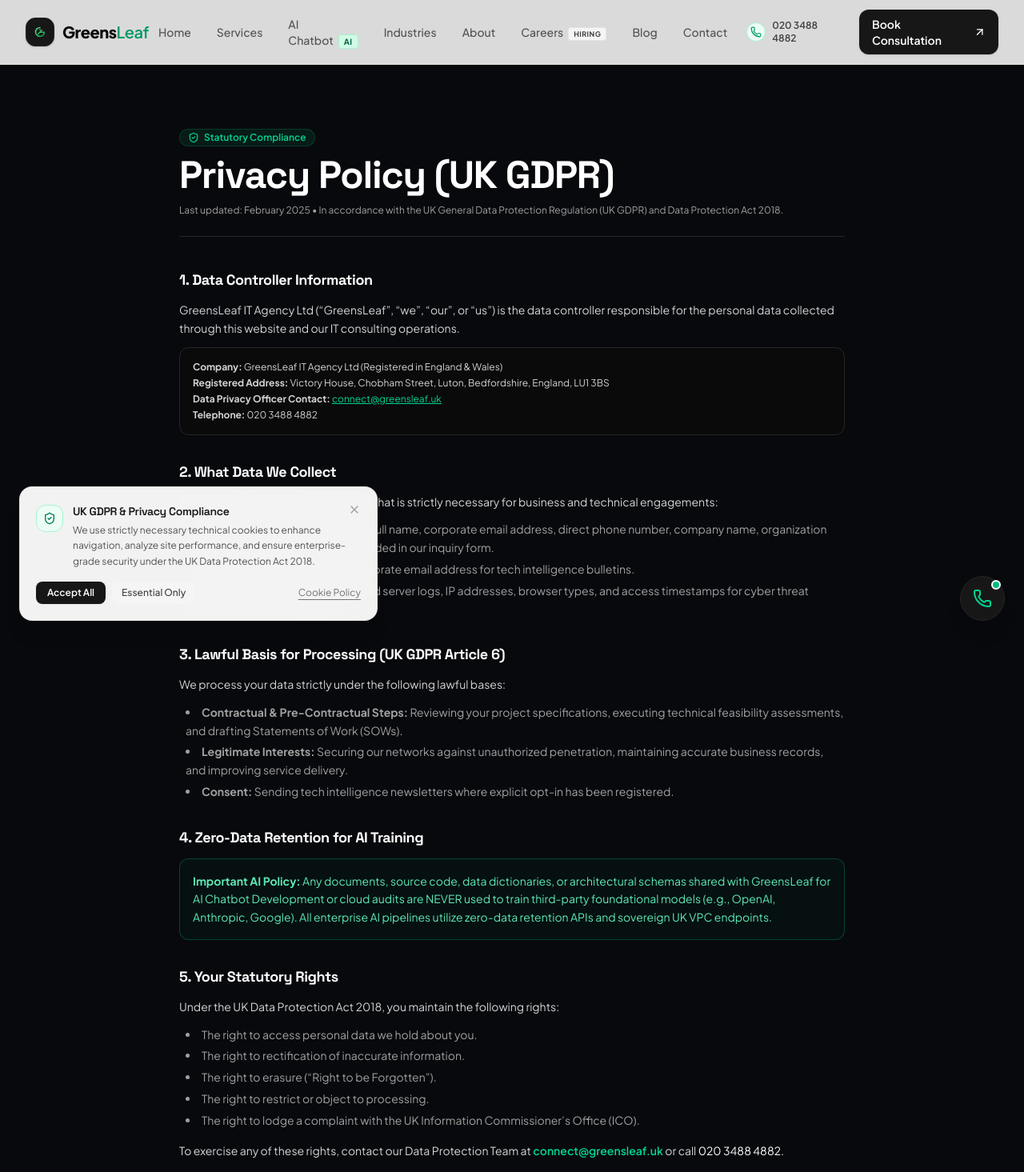
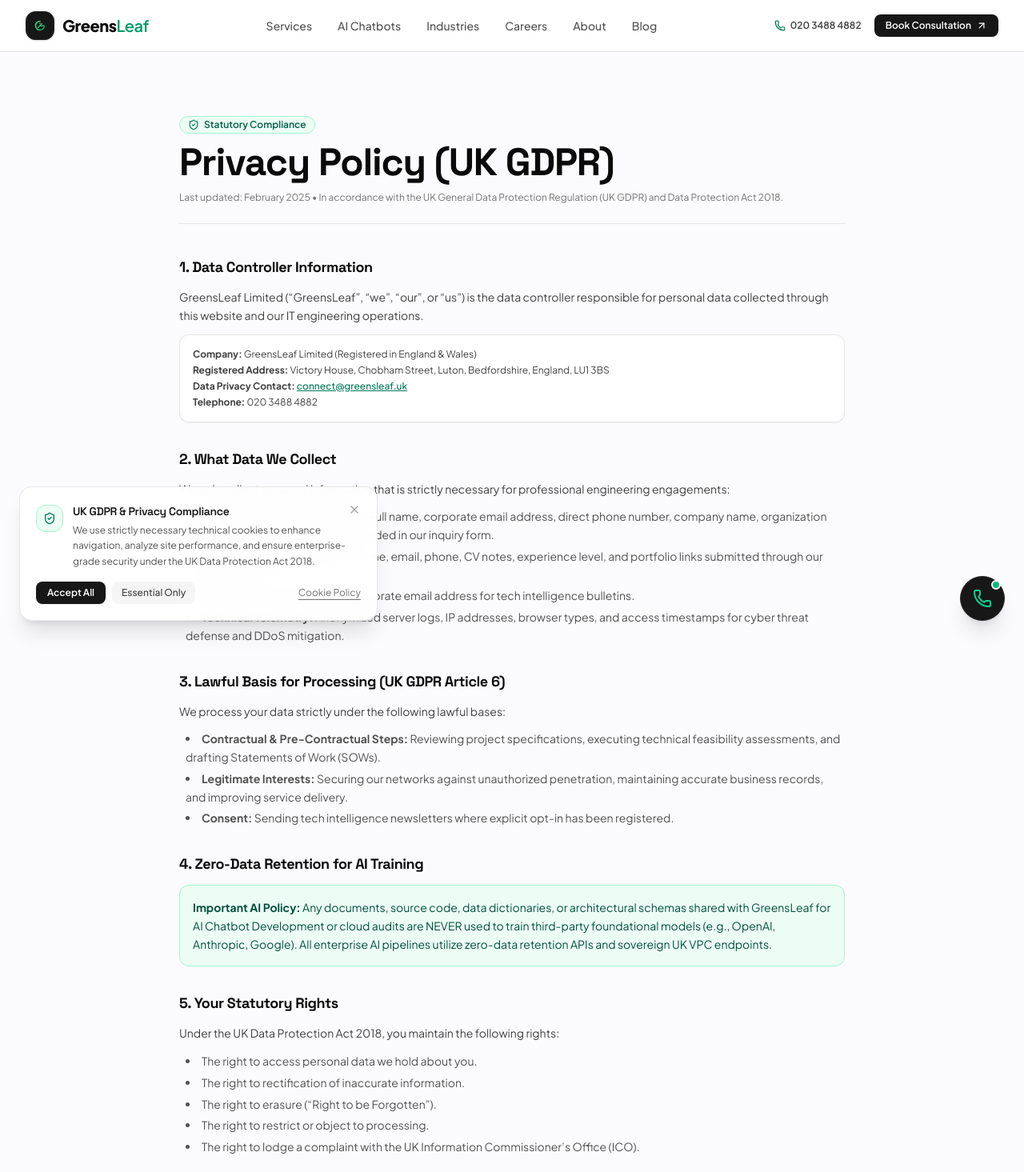
Before and after one commit to Cgn26/offshore, a React (Vite) app: page /privacy in a window 1280 px wide. Shown: the top 1465 px of the page at 80% size. Built offline with nearby package versions, Linux system fonts and the light colour scheme; the HTML template or start-up script is replaced by a standard one.

Commit message:
Fix contrast & light background globally, remove banner pill & logo download, update company name to GreensLeaf Limited, compact navbar

```diff
--- a/src/App.jsx
+++ b/src/App.jsx
@@ -13,6 +13,7 @@ import Services from './pages/Services';
 import AIChatbotService from './pages/AIChatbotService';
 import Industries from './pages/Industries';
 import About from './pages/About';
+import Careers from './pages/Careers';
 import Blog from './pages/Blog';
 import BlogPost from './pages/BlogPost';
 import Contact from './pages/Contact';
@@ -29,7 +30,7 @@ export default function App() {
       {/* Fix for Issue 4: Global Scroll Restoration on Route Change */}
       <ScrollToTop />
 
-      <div className="min-h-screen flex flex-col bg-[#08090d] text-neutral-100 selection:bg-emerald-500/30 selection:text-emerald-200">
+      <div className="min-h-screen flex flex-col bg-[#fbfbfd] text-neutral-900 selection:bg-emerald-100 selection:text-emerald-900">
         {/* Navigation */}
         <Navbar onOpenLogoModal={() => setLogoModalOpen(true)} />
 
@@ -41,6 +42,7 @@ export default function App() {
             <Route path="/services/ai-chatbot" element={<AIChatbotService />} />
             <Route path="/industries" element={<Industries />} />
             <Route path="/about" element={<About onOpenLogoModal={() => setLogoModalOpen(true)} />} />
+            <Route path="/careers" element={<Careers />} />
             <Route path="/blog" element={<Blog />} />
             <Route path="/blog/:id" element={<BlogPost />} />
             <Route path="/contact" element={<Contact />} />
--- a/src/components/Navbar.jsx
+++ b/src/components/Navbar.jsx
@@ -1,96 +1,93 @@
 import React, { useState } from 'react';
 import { NavLink, Link } from 'react-router-dom';
-import { Phone, Menu, X, ArrowUpRight, Sparkles } from 'lucide-react';
+import { Phone, Menu, X, ArrowUpRight } from 'lucide-react';
 import Logo from './Logo';
 import { COMPANY_INFO } from '../mockData';
 
-export default function Navbar({ onOpenLogoModal }) {
+export default function Navbar() {
   const [mobileMenuOpen, setMobileMenuOpen] = useState(false);
 
-  const navLinks = [
+  // Desktop streamlined links (Home is accessible via Logo)
+  const desktopNavLinks = [
+    { name: 'Services', path: '/services' },
+    { name: 'AI Chatbots', path: '/services/ai-chatbot' },
+    { name: 'Industries', path: '/industries' },
+    { name: 'Careers', path: '/careers' },
+    { name: 'About', path: '/about' },
+    { name: 'Blog', path: '/blog' },
+  ];
+
+  // Complete mobile navigation list
+  const mobileNavLinks = [
     { name: 'Home', path: '/' },
     { name: 'Services', path: '/services' },
-    { name: 'AI Chatbot', path: '/services/ai-chatbot', isBadge: true },
-    { name: 'Industries', path: '/industries' },
-    { name: 'About', path: '/about' },
-    { name: 'Careers', path: '/careers', isNew: true },
-    { name: 'Blog', path: '/blog' },
-    { name: 'Contact', path: '/contact' },
+    { name: 'AI Chatbots & RAG', path: '/services/ai-chatbot' },
+    { name: 'Industries & Case Studies', path: '/industries' },
+    { name: 'Careers', path: '/careers' },
+    { name: 'About GreensLeaf', path: '/about' },
+    { name: 'Engineering Blog', path: '/blog' },
+    { name: 'Contact & Scoping', path: '/contact' },
   ];
 
   return (
-    <header className="sticky top-0 z-40 w-full border-b border-neutral-200/80 bg-white/85 backdrop-blur-xl transition-colors">
+    <header className="sticky top-0 z-40 w-full border-b border-neutral-200/90 bg-white/95 backdrop-blur-md transition-colors">
       <div className="max-w-7xl mx-auto px-4 sm:px-6 lg:px-8">
-        <div className="flex items-center justify-between h-20">
-          {/* Brand Logo (No tagline as requested) */}
+        <div className="flex items-center justify-between h-16">
+          {/* Brand Logo */}
           <Logo />
 
-          {/* Desktop Navigation Links */}
+          {/* Compact Desktop Navigation */}
           <nav className="hidden lg:flex items-center gap-1 xl:gap-2">
-            {navLinks.map((link) => (
+            {desktopNavLinks.map((link) => (
               <NavLink
                 key={link.path}
                 to={link.path}
                 className={({ isActive }) =>
-                  `px-3 py-2 rounded-lg text-sm font-medium transition-all duration-200 relative ${
+                  `px-3 py-1.5 rounded-lg text-sm font-medium transition-colors ${
                     isActive
-                      ? 'text-neutral-950 bg-neutral-100 font-semibold shadow-xs'
-                      : 'text-neutral-600 hover:text-neutral-950 hover:bg-neutral-100/70'
+                      ? 'text-neutral-950 bg-neutral-100 font-semibold'
+                      : 'text-neutral-600 hover:text-neutral-950 hover:bg-neutral-50'
                   }`
                 }
               >
                 {link.name}
-                {link.isBadge && (
-                  <span className="ml-1.5 px-1.5 py-0.5 text-[10px] font-bold uppercase tracking-wider rounded bg-emerald-100 text-emerald-800 border border-emerald-200">
-                    AI
-                  </span>
-                )}
-                {link.isNew && (
-                  <span className="ml-1.5 px-1.5 py-0.5 text-[9px] font-bold uppercase tracking-wider rounded bg-neutral-100 text-neutral-700 border border-neutral-200">
-                    Hiring
-                  </span>
-                )}
               </NavLink>
             ))}
           </nav>
 
-          {/* Actions: Direct UK Phone & Book CTA */}
-          <div className="hidden lg:flex items-center gap-3">
-            {/* Direct Phone Dial */}
+          {/* Actions: Direct UK Phone & Compact CTA */}
+          <div className="hidden lg:flex items-center gap-4">
             <a
               href={`tel:${COMPANY_INFO.phone}`}
-              className="flex items-center gap-2 text-xs font-semibold text-neutral-700 hover:text-emerald-700 transition-colors px-3 py-2 rounded-lg hover:bg-neutral-100"
-              title={`Direct Telephone: ${COMPANY_INFO.phoneDisplay}`}
+              className="flex items-center gap-1.5 text-xs font-semibold text-neutral-700 hover:text-emerald-700 transition-colors"
+              title={`Direct Line: ${COMPANY_INFO.phoneDisplay}`}
             >
-              <span className="p-1 rounded-full bg-emerald-50 text-emerald-600 border border-emerald-200">
-                <Phone className="w-3.5 h-3.5" />
-              </span>
+              <Phone className="w-3.5 h-3.5 text-emerald-700" />
               <span>{COMPANY_INFO.phoneDisplay}</span>
             </a>
 
-            {/* Primary Action Button */}
             <Link
               to="/contact"
-              className="inline-flex items-center gap-1.5 px-4 py-2 rounded-xl bg-neutral-900 text-white text-sm font-semibold hover:bg-neutral-800 transition-all duration-200 shadow-sm active:scale-95"
+              className="inline-flex items-center gap-1.5 px-3.5 py-1.5 rounded-lg bg-neutral-900 text-white text-xs font-semibold hover:bg-neutral-800 transition-colors shadow-2xs active:scale-95"
             >
               <span>Book Consultation</span>
-              <ArrowUpRight className="w-4 h-4" />
+              <ArrowUpRight className="w-3.5 h-3.5" />
             </Link>
           </div>
 
-          {/* Tablet & Mobile Hamburger and Quick Phone */}
+          {/* Tablet & Mobile Controls */}
           <div className="flex lg:hidden items-center gap-2">
             <a
               href={`tel:${COMPANY_INFO.phone}`}
-              className="p-2.5 rounded-xl text-emerald-700 bg-emerald-50 border border-emerald-200 hover:bg-emerald-100 transition-colors flex items-center justify-center"
+              className="p-2 rounded-lg text-emerald-700 bg-emerald-50 border border-emerald-200 hover:bg-emerald-100 transition-colors"
               aria-label="Call GreensLeaf"
-              title="Call GreensLeaf Direct"
+              title="Call GreensLeaf"
             >
               <Phone className="w-4 h-4" />
             </a>
             <button
               onClick={() => setMobileMenuOpen(!mobileMenuOpen)}
-              className="p-2.5 rounded-xl text-neutral-700 hover:text-neutral-950 hover:bg-neutral-100 transition-colors flex items-center justify-center border border-neutral-200/80"
+              className="p-2 rounded-lg text-neutral-700 hover:text-neutral-950 hover:bg-neutral-100 transition-colors border border-neutral-200"
               aria-label="Toggle navigation menu"
               aria-expanded={mobileMenuOpen}
             >
@@ -100,17 +97,17 @@ export default function Navbar({ onOpenLogoModal }) {
         </div>
       </div>
 
-      {/* Mobile & Tablet Drawer Menu */}
+      {/* Mobile Drawer */}
       {mobileMenuOpen && (
-        <div className="lg:hidden border-b border-neutral-200 bg-white px-4 pt-2 pb-6 space-y-2 animate-in slide-in-from-top-3 duration-200 shadow-xl max-h-[calc(100vh-5rem)] overflow-y-auto">
+        <div className="lg:hidden border-b border-neutral-200 bg-white px-4 pt-2 pb-6 space-y-2 animate-in slide-in-from-top-3 duration-200 shadow-xl max-h-[calc(100vh-4.5rem)] overflow-y-auto">
           <div className="space-y-1">
-            {navLinks.map((link) => (
+            {mobileNavLinks.map((link) => (
               <NavLink
                 key={link.path}
                 to={link.path}
                 onClick={() => setMobileMenuOpen(false)}
                 className={({ isActive }) =>
-                  `flex items-center justify-between px-3.5 py-2.5 rounded-xl text-base font-medium transition-colors ${
+                  `flex items-center justify-between px-3.5 py-2.5 rounded-xl text-sm font-medium transition-colors ${
                     isActive
                       ? 'text-neutral-950 bg-neutral-100 font-semibold'
                       : 'text-neutral-700 hover:text-neutral-950 hover:bg-neutral-50'
@@ -118,35 +115,25 @@ export default function Navbar({ onOpenLogoModal }) {
                 }
               >
                 <span>{link.name}</span>
-                {link.isBadge && (
-                  <span className="px-1.5 py-0.5 text-[10px] font-bold uppercase rounded bg-emerald-100 text-emerald-800 border border-emerald-200">
-                    Flagship AI
-                  </span>
-                )}
-                {link.isNew && (
-                  <span className="px-1.5 py-0.5 text-[10px] font-bold uppercase rounded bg-neutral-100 text-neutral-700 border border-neutral-200">
-                    Hiring
-                  </span>
-                )}
               </NavLink>
             ))}
           </div>
 
-          <div className="pt-4 border-t border-neutral-200 space-y-3">
+          <div className="pt-3 border-t border-neutral-200 space-y-2">
             <a
               href={`tel:${COMPANY_INFO.phone}`}
-              className="flex items-center justify-center gap-2 w-full py-3 rounded-xl bg-neutral-100 border border-neutral-200 text-neutral-800 font-medium text-sm"
+              className="flex items-center justify-center gap-2 w-full py-2.5 rounded-xl bg-neutral-100 border border-neutral-200 text-neutral-800 font-medium text-xs"
             >
-              <Phone className="w-4 h-4 text-emerald-600" />
+              <Phone className="w-3.5 h-3.5 text-emerald-700" />
               <span>Call {COMPANY_INFO.phoneDisplay}</span>
             </a>
             <Link
               to="/contact"
               onClick={() => setMobileMenuOpen(false)}
-              className="flex items-center justify-center gap-2 w-full py-3 rounded-xl bg-neutral-900 text-white font-semibold text-sm"
+              className="flex items-center justify-center gap-2 w-full py-2.5 rounded-xl bg-neutral-900 text-white font-semibold text-xs"
             >
-              <span>Book Technical Consultation</span>
-              <ArrowUpRight className="w-4 h-4" />
+              <span>Book Consultation</span>
+              <ArrowUpRight className="w-3.5 h-3.5" />
             </Link>
           </div>
         </div>
--- a/src/mockData.js
+++ b/src/mockData.js
@@ -1,6 +1,6 @@
 export const COMPANY_INFO = {
   name: 'GreensLeaf',
-  fullName: 'GreensLeaf IT Agency Ltd',
+  fullName: 'GreensLeaf Limited',
   tagline: 'Enterprise IT Engineering & Intelligent AI Systems',
   phone: '02034884882',
   phoneDisplay: '020 3488 4882',
--- a/src/pages/Privacy.jsx
+++ b/src/pages/Privacy.jsx
@@ -1,68 +1,69 @@
 import React from 'react';
-import { ShieldCheck, Lock, Mail, Phone } from 'lucide-react';
+import { ShieldCheck } from 'lucide-react';
 import { COMPANY_INFO } from '../mockData';
 
 export default function Privacy() {
   return (
     <div className="max-w-4xl mx-auto px-4 sm:px-6 lg:px-8 py-12 sm:py-20 space-y-10">
-      <div className="space-y-3 border-b border-neutral-800 pb-6">
-        <div className="inline-flex items-center gap-1.5 px-2.5 py-0.5 rounded-full bg-emerald-500/10 border border-emerald-500/20 text-emerald-400 text-xs font-semibold">
-          <ShieldCheck className="w-3.5 h-3.5" />
+      <div className="space-y-3 border-b border-neutral-200 pb-6">
+        <div className="inline-flex items-center gap-1.5 px-2.5 py-0.5 rounded-full bg-emerald-50 border border-emerald-200 text-emerald-800 text-xs font-semibold">
+          <ShieldCheck className="w-3.5 h-3.5 text-emerald-700" />
           <span>Statutory Compliance</span>
         </div>
-        <h1 className="text-3xl sm:text-5xl font-extrabold text-white tracking-tight">
+        <h1 className="text-3xl sm:text-5xl font-extrabold text-neutral-950 tracking-tight">
           Privacy Policy (UK GDPR)
         </h1>
-        <p className="text-xs text-neutral-400">
+        <p className="text-xs text-neutral-500">
           Last updated: February 2025 &bull; In accordance with the UK General Data Protection Regulation (UK GDPR) and Data Protection Act 2018.
         </p>
       </div>
 
-      <div className="space-y-8 text-neutral-300 text-xs sm:text-sm leading-relaxed">
+      <div className="space-y-8 text-neutral-700 text-xs sm:text-sm leading-relaxed">
         <section className="space-y-3">
-          <h2 className="text-lg font-heading font-bold text-white">1. Data Controller Information</h2>
+          <h2 className="text-lg font-heading font-bold text-neutral-950">1. Data Controller Information</h2>
           <p>
-            GreensLeaf IT Agency Ltd (&ldquo;GreensLeaf&rdquo;, &ldquo;we&rdquo;, &ldquo;our&rdquo;, or &ldquo;us&rdquo;) is the data controller responsible for the personal data collected through this website and our IT consulting operations.
+            GreensLeaf Limited (&ldquo;GreensLeaf&rdquo;, &ldquo;we&rdquo;, &ldquo;our&rdquo;, or &ldquo;us&rdquo;) is the data controller responsible for personal data collected through this website and our IT engineering operations.
           </p>
-          <div className="p-4 rounded-xl bg-neutral-950/80 border border-neutral-800 text-xs space-y-1">
-            <div><strong>Company:</strong> GreensLeaf IT Agency Ltd (Registered in England &amp; Wales)</div>
+          <div className="p-4 rounded-xl bg-white border border-neutral-200 text-xs space-y-1 shadow-2xs">
+            <div><strong>Company:</strong> GreensLeaf Limited (Registered in England &amp; Wales)</div>
             <div><strong>Registered Address:</strong> {COMPANY_INFO.address}</div>
-            <div><strong>Data Privacy Officer Contact:</strong> <a href={`mailto:${COMPANY_INFO.email}`} className="text-emerald-400 underline">{COMPANY_INFO.email}</a></div>
+            <div><strong>Data Privacy Contact:</strong> <a href={`mailto:${COMPANY_INFO.email}`} className="text-emerald-700 underline font-medium">{COMPANY_INFO.email}</a></div>
             <div><strong>Telephone:</strong> {COMPANY_INFO.phoneDisplay}</div>
           </div>
         </section>
 
         <section className="space-y-3">
-          <h2 className="text-lg font-heading font-bold text-white">2. What Data We Collect</h2>
-          <p>We only collect personal information that is strictly necessary for business and technical engagements:</p>
-          <ul className="list-disc list-inside space-y-1 pl-2 text-neutral-400">
+          <h2 className="text-lg font-heading font-bold text-neutral-950">2. What Data We Collect</h2>
+          <p>We only collect personal information that is strictly necessary for professional engineering engagements:</p>
+          <ul className="list-disc list-inside space-y-1 pl-2 text-neutral-600">
             <li><strong>Inquiry &amp; Contact Information:</strong> Full name, corporate email address, direct phone number, company name, organization size, and project scope details provided in our inquiry form.</li>
+            <li><strong>Candidate Applications:</strong> Full name, email, phone, CV notes, experience level, and portfolio links submitted through our Careers page.</li>
             <li><strong>Newsletter Subscriptions:</strong> Corporate email address for tech intelligence bulletins.</li>
             <li><strong>Technical Telemetry:</strong> Anonymized server logs, IP addresses, browser types, and access timestamps for cyber threat defense and DDoS mitigation.</li>
           </ul>
         </section>
 
         <section className="space-y-3">
-          <h2 className="text-lg font-heading font-bold text-white">3. Lawful Basis for Processing (UK GDPR Article 6)</h2>
+          <h2 className="text-lg font-heading font-bold text-neutral-950">3. Lawful Basis for Processing (UK GDPR Article 6)</h2>
           <p>We process your data strictly under the following lawful bases:</p>
-          <ul className="list-disc list-inside space-y-1 pl-2 text-neutral-400">
-            <li><strong>Contractual &amp; Pre-Contractual Steps:</strong> Reviewing your project specifications, executing technical feasibility assessments, and drafting Statements of Work (SOWs).</li>
+          <ul className="list-disc list-inside space-y-1 pl-2 text-neutral-600">
+            <li><strong>Contractual &amp; Pre-Contractual Steps:</strong> Reviewing project specifications, executing technical feasibility assessments, and drafting Statements of Work (SOWs).</li>
             <li><strong>Legitimate Interests:</strong> Securing our networks against unauthorized penetration, maintaining accurate business records, and improving service delivery.</li>
             <li><strong>Consent:</strong> Sending tech intelligence newsletters where explicit opt-in has been registered.</li>
           </ul>
         </section>
 
         <section className="space-y-3">
-          <h2 className="text-lg font-heading font-bold text-white">4. Zero-Data Retention for AI Training</h2>
-          <p className="p-4 rounded-xl bg-emerald-950/20 border border-emerald-500/30 text-emerald-300">
+          <h2 className="text-lg font-heading font-bold text-neutral-950">4. Zero-Data Retention for AI Training</h2>
+          <p className="p-4 rounded-xl bg-emerald-50 border border-emerald-200 text-emerald-900">
             <strong>Important AI Policy:</strong> Any documents, source code, data dictionaries, or architectural schemas shared with GreensLeaf for AI Chatbot Development or cloud audits are NEVER used to train third-party foundational models (e.g., OpenAI, Anthropic, Google). All enterprise AI pipelines utilize zero-data retention APIs and sovereign UK VPC endpoints.
           </p>
         </section>
 
         <section className="space-y-3">
-          <h2 className="text-lg font-heading font-bold text-white">5. Your Statutory Rights</h2>
+          <h2 className="text-lg font-heading font-bold text-neutral-950">5. Your Statutory Rights</h2>
           <p>Under the UK Data Protection Act 2018, you maintain the following rights:</p>
-          <ul className="list-disc list-inside space-y-1 pl-2 text-neutral-400">
+          <ul className="list-disc list-inside space-y-1 pl-2 text-neutral-600">
             <li>The right to access personal data we hold about you.</li>
             <li>The right to rectification of inaccurate information.</li>
             <li>The right to erasure (&ldquo;Right to be Forgotten&rdquo;).</li>
@@ -70,7 +71,7 @@ export default function Privacy() {
             <li>The right to lodge a complaint with the UK Information Commissioner&rsquo;s Office (ICO).</li>
           </ul>
           <p className="pt-1">
-            To exercise any of these rights, contact our Data Protection Team at <a href={`mailto:${COMPANY_INFO.email}`} className="text-emerald-400 font-semibold">{COMPANY_INFO.email}</a> or call <span className="text-white">{COMPANY_INFO.phoneDisplay}</span>.
+            To exercise any of these rights, contact our Data Protection Team at <a href={`mailto:${COMPANY_INFO.email}`} className="text-emerald-700 font-semibold">{COMPANY_INFO.email}</a> or call <span className="text-neutral-950 font-bold">{COMPANY_INFO.phoneDisplay}</span>.
           </p>
         </section>
       </div>
```
Also changed, not shown: src/components/Footer.jsx (+3 -14 lines), src/pages/About.jsx (+0 -9 lines), src/pages/Cookies.jsx (+15 -15 lines), src/pages/Home.jsx (+15 -31 lines), src/pages/Terms.jsx (+11 -11 lines).
